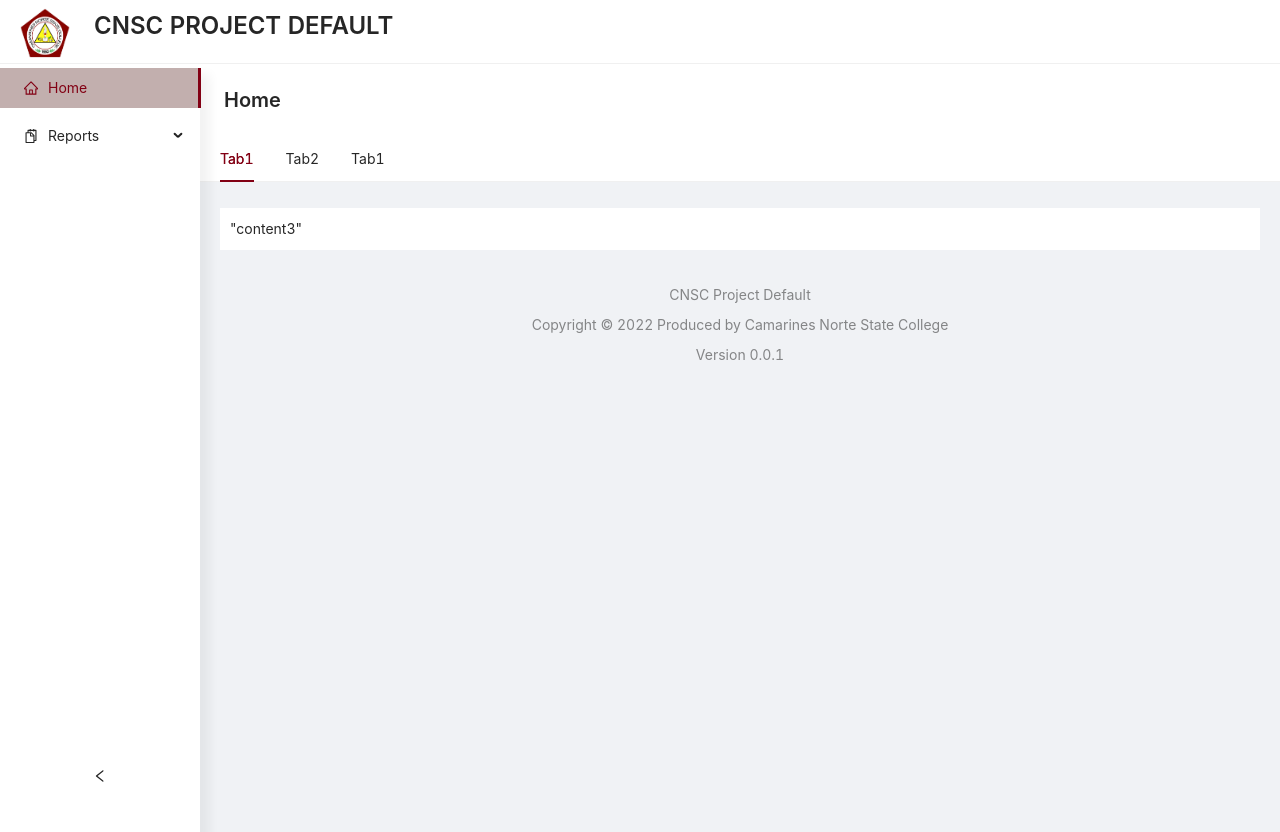
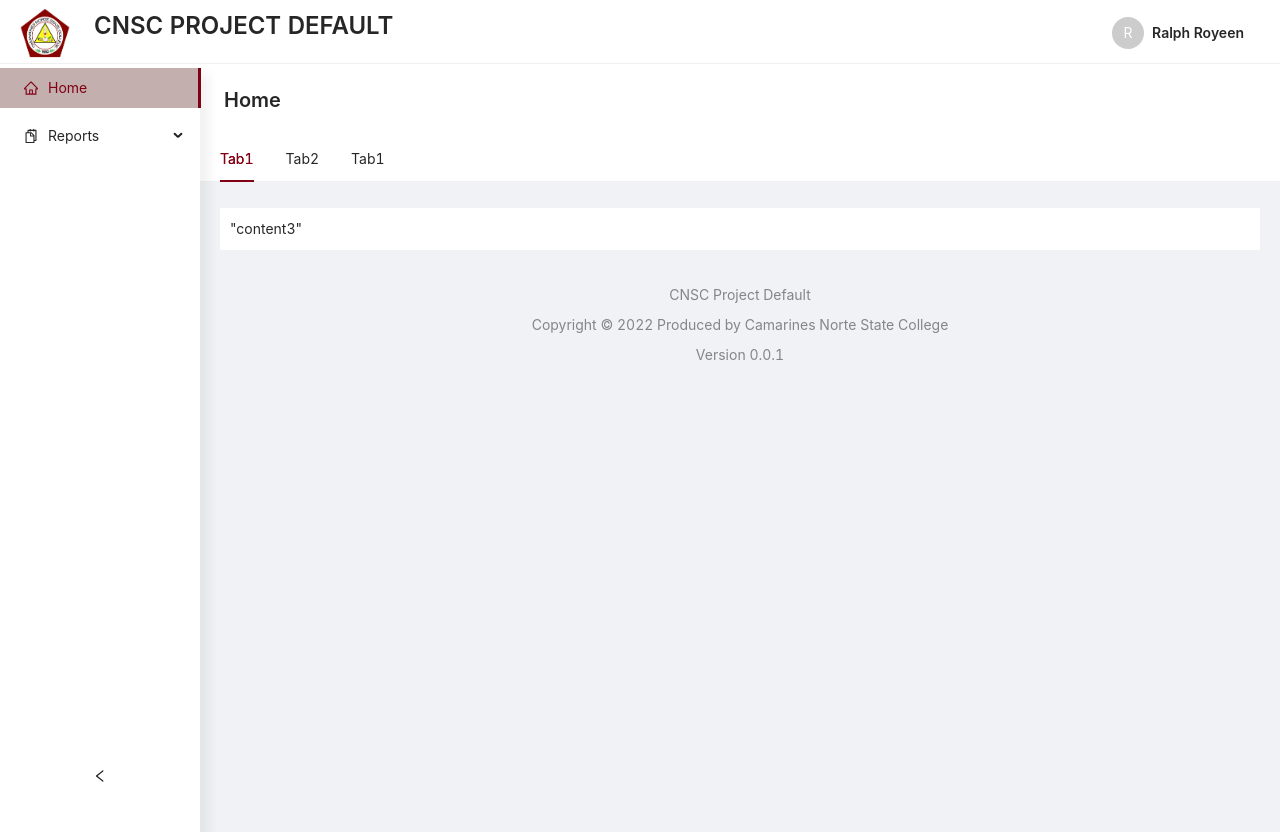
Before and after one commit to ruuuyin/cnsc-project-default, a React (Create React App) app: page / in a window 1280 px wide. Built offline with nearby package versions, Linux system fonts and the light colour scheme.

Commit message:
adding custom avatar

```diff
--- /dev/null
+++ b/src/ui/component/avatar/CustomAvatar.jsx
@@ -0,0 +1,31 @@
+import React from "react";
+import { Avatar, Button, Dropdown, Menu, Space, Typography } from "antd";
+import { LogoutOutlined } from "@ant-design/icons/lib/icons";
+
+const avatarMenu = (
+  <Menu>
+    <Menu.Item key="logout" danger>
+      <LogoutOutlined /> Logout
+    </Menu.Item>
+  </Menu>
+);
+
+const CustomAvatar = () => {
+  return (
+    <Dropdown
+      arrow
+      placement="bottomCenter"
+      overlay={avatarMenu}
+      trigger={["click"]}
+    >
+      <Button type="text" style={{ height: "100%" }}>
+        <Space size="small">
+          <Avatar>R</Avatar>
+          <Typography.Text strong>Ralph Royeen</Typography.Text>
+        </Space>
+      </Button>
+    </Dropdown>
+  );
+};
+
+export default CustomAvatar;
--- a/src/ui/component/header/CustomHeader.jsx
+++ b/src/ui/component/header/CustomHeader.jsx
@@ -2,6 +2,7 @@ import { Affix, Layout, Row, Space, Typography } from "antd";
 import React from "react";
 import Logo from "../logo/Logo";
 import APP_CONFIG from "../../../data/static/config";
+import CustomAvatar from "../avatar/CustomAvatar";
 
 const CustomHeader = () => {
   return (
@@ -14,6 +15,10 @@ const CustomHeader = () => {
               {APP_CONFIG.applicationName.toUpperCase()}
             </Typography.Title>
           </Space>
+
+          <Space size="large">
+            <CustomAvatar />
+          </Space>
         </Row>
       </Layout.Header>
     </Affix>
```
